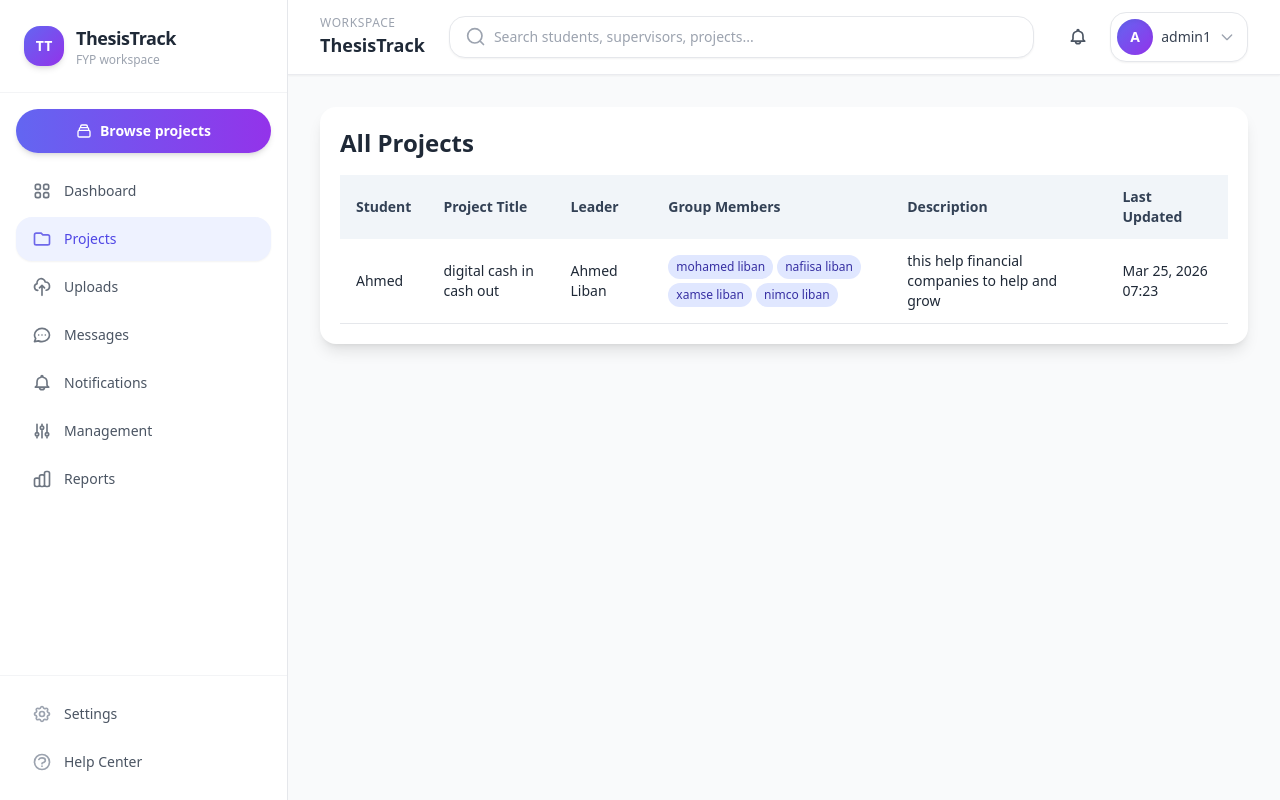
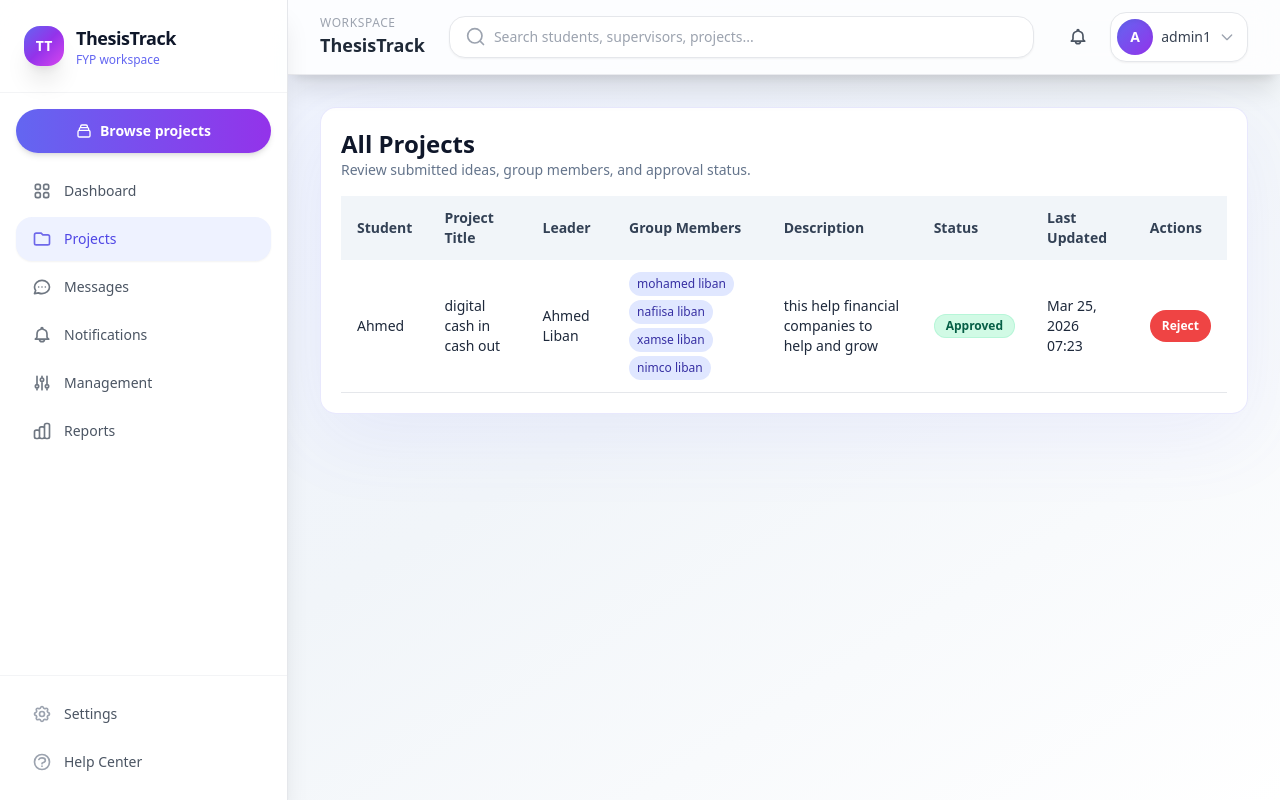
Before and after one commit to liban770/final-year-project-in-django-framework-, a Django app: page /projects/admin/projects/ in a window 1280 px wide. Run offline with Django 5.2, Linux system fonts and the light colour scheme; a user stored in the database is signed in; data comes from the database, SQL or seed files in the repository; both versions use the stored data as it was after the commit; some libraries are stand-ins or nearby versions.

Commit message:
some new features

```diff
--- a/projects/urls.py
+++ b/projects/urls.py
@@ -16,6 +16,7 @@ from .views import (
     SupervisorAssignmentCreateView,
     SupervisorChapterReviewListView,
     SupervisorStudentListView,
+    ProjectStatusUpdateView,
 )
 
 app_name = "projects"
@@ -33,6 +34,7 @@ urlpatterns = [
     path("supervisor/chapters/", SupervisorChapterReviewListView.as_view(), name="supervisor-chapters"),
     path("supervisor/chapter/<int:pk>/feedback/", FeedbackCreateUpdateView.as_view(), name="feedback-create"),
     path("admin/assign-supervisor/", SupervisorAssignmentCreateView.as_view(), name="assign-supervisor"),
+    path("admin/project/<int:pk>/<str:action>/", ProjectStatusUpdateView.as_view(), name="project-status-update"),
     path("admin/projects/", ProjectListView.as_view(), name="project-list"),
     path("reports/", ProjectReportsView.as_view(), name="reports"),
     path("reports/export/", ProjectReportsExportView.as_view(), name="reports-export"),
--- a/projects/views.py
+++ b/projects/views.py
@@ -30,6 +30,7 @@ class ProjectCreateUpdateView(StudentRequiredMixin, FormView):
         else:
             context['group_members'] = []
         context['group_member_form'] = GroupMemberForm()
+        context['project'] = project
         return context
 
     def get_form(self, form_class=None):
@@ -52,7 +53,8 @@ class ProjectCreateUpdateView(StudentRequiredMixin, FormView):
         project.project_title = form.cleaned_data["project_title"]
         project.description = form.cleaned_data["description"]
         project.leader = form.cleaned_data["leader"]
-        project.save(update_fields=["project_title", "description", "leader"])
+        project.status = Project.Status.PENDING
+        project.save(update_fields=["project_title", "description", "leader", "status"])
 
         # Handle group members from POST data
         member_names = self.request.POST.getlist('member_name[]')
@@ -283,6 +285,32 @@ class ProjectListView(AdminRequiredMixin, ListView):
 
     def get_queryset(self):
         return Project.objects.select_related("student", "leader").prefetch_related("group_members").order_by("-updated_at")
+
+
+class ProjectStatusUpdateView(AdminRequiredMixin, View):
+    def post(self, request, pk, action, *args, **kwargs):
+        project = get_object_or_404(Project, pk=pk)
+        if action == "approve":
+            project.status = Project.Status.APPROVED
+            message_text = f"Your project '{project.project_title}' has been approved."
+            success_message = "Project approved successfully."
+        elif action == "reject":
+            project.status = Project.Status.REJECTED
+            message_text = f"Your project '{project.project_title}' has been rejected. Please revise and resubmit."
+            success_message = "Project rejected successfully."
+        else:
+            messages.error(request, "Invalid project action.")
+            return redirect("projects:project-list")
+
+        project.save(update_fields=["status"])
+        Notification.objects.create(user=project.student, message=message_text)
+        ActivityLog.objects.create(
+            user=request.user,
+            project=project,
+            message=f"{request.user.username} {action}d project '{project.project_title}'.",
+        )
+        messages.success(request, success_message)
+        return redirect("projects:project-list")
 
 
 class GlobalSearchView(LoginRequiredMixin, TemplateView):
--- a/templates/base.html
+++ b/templates/base.html
@@ -20,12 +20,49 @@
         }
     </script>
     <style>
-        .page-fade { animation: fadeIn 0.35s ease-out; }
-        @keyframes fadeIn { from { opacity: 0; transform: translateY(6px);} to { opacity: 1; transform: translateY(0);} }
+        body {
+            background: linear-gradient(135deg, #eef2ff 0%, #ffffff 45%, #eef2ff 100%);
+        }
+        .page-fade {
+            animation: fadeIn 0.45s ease-out both;
+        }
+        .soft-card {
+            background: rgba(255, 255, 255, 0.95);
+            border: 1px solid rgba(99, 102, 241, 0.15);
+            box-shadow: 0 24px 80px rgba(99, 102, 241, 0.08);
+            border-radius: 1.5rem;
+        }
+        .pulse-button {
+            transition: transform 0.25s ease, box-shadow 0.25s ease;
+        }
+        .pulse-button:hover {
+            transform: translateY(-1px) scale(1.02);
+            box-shadow: 0 18px 48px rgba(99, 102, 241, 0.18);
+        }
+        .floating-badge {
+            animation: float 5s ease-in-out infinite;
+        }
+        .gradient-border {
+            background: linear-gradient(135deg, rgba(99, 102, 241, 0.15), rgba(139, 92, 246, 0.15));
+        }
+        @keyframes fadeIn {
+            from {
+                opacity: 0;
+                transform: translateY(10px);
+            }
+            to {
+                opacity: 1;
+                transform: translateY(0);
+            }
+        }
+        @keyframes float {
+            0%, 100% { transform: translateY(0); }
+            50% { transform: translateY(-5px); }
+        }
     </style>
     {% block extra_head %}{% endblock %}
 </head>
-<body class="min-h-screen bg-gray-50 text-gray-800 antialiased">
+<body class="min-h-screen bg-gradient-to-br from-indigo-50 via-slate-100 to-white text-slate-800 antialiased">
     <div id="loadingOverlay" class="fixed inset-0 z-[100] hidden items-center justify-center bg-gray-900/40 backdrop-blur-sm">
         <div class="h-12 w-12 animate-spin rounded-full border-4 border-white/30 border-t-white"></div>
     </div>
--- a/templates/partials/alerts.html
+++ b/templates/partials/alerts.html
@@ -1,7 +1,7 @@
 {% if messages %}
     <div class="mb-6 space-y-3">
         {% for message in messages %}
-            <div class="rounded-2xl border border-indigo-100 bg-indigo-50/90 px-5 py-3.5 text-sm text-indigo-900 shadow-sm transition-all duration-200 hover:shadow-md">
+            <div class="rounded-2xl border border-indigo-100 bg-gradient-to-r from-indigo-50 via-white to-purple-50 px-5 py-3.5 text-sm text-slate-900 shadow-sm transition-all duration-200 hover:shadow-md">
                 {{ message }}
             </div>
         {% endfor %}
--- a/templates/partials/navbar.html
+++ b/templates/partials/navbar.html
@@ -1,4 +1,4 @@
-<header class="sticky top-0 z-30 border-b border-gray-200/80 bg-white/90 shadow-sm backdrop-blur-md">
+<header class="sticky top-0 z-30 border-b border-gray-200/80 bg-white/80 shadow-xl backdrop-blur-md">
     <div class="flex flex-col gap-3 px-4 py-3 sm:flex-row sm:items-center sm:justify-between sm:gap-4 lg:px-8">
         <div class="flex items-center gap-3">
             <button type="button" onclick="toggleSidebar()" class="rounded-2xl border border-gray-200 p-2 text-gray-600 transition-all duration-200 hover:bg-gray-50 hover:shadow-md lg:hidden" aria-label="Open menu">
--- a/templates/partials/public_navbar.html
+++ b/templates/partials/public_navbar.html
@@ -1,10 +1,10 @@
-<header class="sticky top-0 z-30 border-b border-slate-200 bg-white/90 backdrop-blur">
+<header class="sticky top-0 z-30 border-b border-slate-200 bg-gradient-to-r from-indigo-500 via-slate-50 to-white/90 shadow-xl backdrop-blur">
     <div class="max-w-7xl mx-auto px-4 sm:px-6 lg:px-8">
         <div class="flex items-center justify-between h-16">
             <!-- Logo -->
             <div class="flex items-center">
                 <a href="{% url 'users:home' %}" class="text-xl font-bold text-indigo-700 hover:text-indigo-800 transition duration-200">
-                    FYPMS
+                ThesisTrack
                 </a>
             </div>
 
@@ -17,7 +17,7 @@
 
             <!-- Login Button -->
             <div class="flex items-center space-x-4">
-                <a href="{% url 'users:login' %}" class="bg-indigo-600 text-white px-4 py-2 rounded-lg font-medium hover:bg-indigo-700 transition duration-200 shadow-md">
+                <a href="{% url 'users:login' %}" class="bg-gradient-to-r from-indigo-600 to-purple-600 text-white px-4 py-2 rounded-2xl font-medium hover:from-indigo-700 hover:to-purple-700 transition duration-200 shadow-lg">
                     Login
                 </a>
 
--- a/templates/partials/sidebar.html
+++ b/templates/partials/sidebar.html
@@ -1,13 +1,13 @@
 {% with rn=request.resolver_match.url_name %}
 {# Desktop — fixed #}
-<aside class="hidden lg:fixed lg:inset-y-0 lg:left-0 lg:z-40 lg:flex lg:w-72 lg:flex-col lg:border-r lg:border-gray-200 lg:bg-white">
+<aside class="hidden lg:fixed lg:inset-y-0 lg:left-0 lg:z-40 lg:flex lg:w-72 lg:flex-col lg:border-r lg:border-gray-200 lg:bg-white/95 lg:backdrop-blur-xl lg:shadow-xl">
     <div class="flex h-full flex-col overflow-y-auto">
         <div class="border-b border-gray-100 p-6">
             <a href="{% url 'users:dashboard' %}" class="flex items-center gap-3">
-                <span class="flex h-10 w-10 items-center justify-center rounded-2xl bg-gradient-to-br from-indigo-500 to-purple-600 text-sm font-bold text-white shadow-md">TT</span>
+                <span class="flex h-10 w-10 items-center justify-center rounded-2xl bg-gradient-to-br from-indigo-500 via-purple-600 to-fuchsia-500 text-sm font-bold text-white shadow-xl">TT</span>
                 <div>
-                    <span class="text-lg font-bold tracking-tight text-gray-800">ThesisTrack</span>
-                    <p class="text-xs text-gray-400">FYP workspace</p>
+                    <span class="text-lg font-bold tracking-tight text-slate-900">ThesisTrack</span>
+                    <p class="text-xs text-indigo-500">FYP workspace</p>
                 </div>
             </a>
         </div>
@@ -60,10 +60,10 @@
                     Uploads
                 </a>
             {% else %}
-                <a href="{% url 'projects:chapter-create' %}" class="flex items-center gap-3 rounded-2xl px-4 py-3 text-gray-600 transition-all duration-200 hover:bg-gray-50 hover:text-gray-800 {% if rn == 'chapter-create' %}bg-indigo-50 text-indigo-600 shadow-sm{% endif %}">
+                <!-- <a href="{% url 'projects:chapter-create' %}" class="flex items-center gap-3 rounded-2xl px-4 py-3 text-gray-600 transition-all duration-200 hover:bg-gray-50 hover:text-gray-800 {% if rn == 'chapter-create' %}bg-indigo-50 text-indigo-600 shadow-sm{% endif %}">
                     <svg class="h-5 w-5 shrink-0 opacity-80" fill="none" stroke="currentColor" viewBox="0 0 24 24"><path stroke-linecap="round" stroke-linejoin="round" stroke-width="2" d="M7 16a4 4 0 01-.88-7.903A5 5 0 1115.9 6L16 6a5 5 0 011 9.9M15 13l-3-3m0 0l-3 3m3-3v12"/></svg>
                     Uploads
-                </a>
+                </a> -->
             {% endif %}
 
             {% if user.role == "STUDENT" %}
--- a/templates/projects/project_list.html
+++ b/templates/projects/project_list.html
@@ -1,7 +1,12 @@
 {% extends "base.html" %}
 {% block content %}
-<div class="rounded-2xl bg-white p-5 shadow-lg">
-    <h2 class="mb-4 text-2xl font-bold">All Projects</h2>
+<div class="rounded-2xl bg-white/95 p-5 soft-card">
+    <div class="mb-4 flex flex-col gap-2 sm:flex-row sm:items-end sm:justify-between">
+        <div>
+            <h2 class="text-2xl font-bold text-slate-900">All Projects</h2>
+            <p class="text-sm text-slate-500">Review submitted ideas, group members, and approval status.</p>
+        </div>
+    </div>
     <div class="overflow-x-auto">
         <table class="min-w-full text-sm">
             <thead class="bg-slate-100 text-slate-700">
@@ -11,7 +16,9 @@
                     <th class="px-4 py-3 text-left">Leader</th>
                     <th class="px-4 py-3 text-left">Group Members</th>
                     <th class="px-4 py-3 text-left">Description</th>
+                    <th class="px-4 py-3 text-left">Status</th>
                     <th class="px-4 py-3 text-left">Last Updated</th>
+                    <th class="px-4 py-3 text-left">Actions</th>
                 </tr>
             </thead>
             <tbody>
@@ -34,7 +41,26 @@
                             {% endif %}
                         </td>
                         <td class="px-4 py-3">{{ project.description|truncatechars:80 }}</td>
+                        <td class="px-4 py-3">{% include "components/badge.html" with status=project.status only %}</td>
                         <td class="px-4 py-3">{{ project.updated_at|date:"M d, Y H:i" }}</td>
+                        <td class="px-4 py-3">
+                            <div class="flex flex-wrap gap-2">
+                                {% if project.status != "APPROVED" %}
+                                    <form method="post" action="{% url 'projects:project-status-update' project.pk 'approve' %}">
+                                        {% csrf_token %}
+                                        <button type="submit" class="rounded-full bg-emerald-500 px-3 py-2 text-xs font-semibold text-white transition hover:bg-emerald-600">
+                                            Approve
+                                        </button>
+                                    </form>
+                                {% endif %}
+                                <form method="post" action="{% url 'projects:project-status-update' project.pk 'reject' %}">
+                                    {% csrf_token %}
+                                    <button type="submit" class="rounded-full bg-red-500 px-3 py-2 text-xs font-semibold text-white transition hover:bg-red-600">
+                                        Reject
+                                    </button>
+                                </form>
+                            </div>
+                        </td>
                     </tr>
                 {% empty %}
                     <tr><td colspan="6" class="px-4 py-8 text-center text-slate-500">No projects available.</td></tr>
```
Also changed, not shown: projects/models.py (+10 -0 lines), templates/projects/project_form.html (+18 -2 lines), db.sqlite3, projects/migrations/0009_project_status.py (added), 1 other file.
